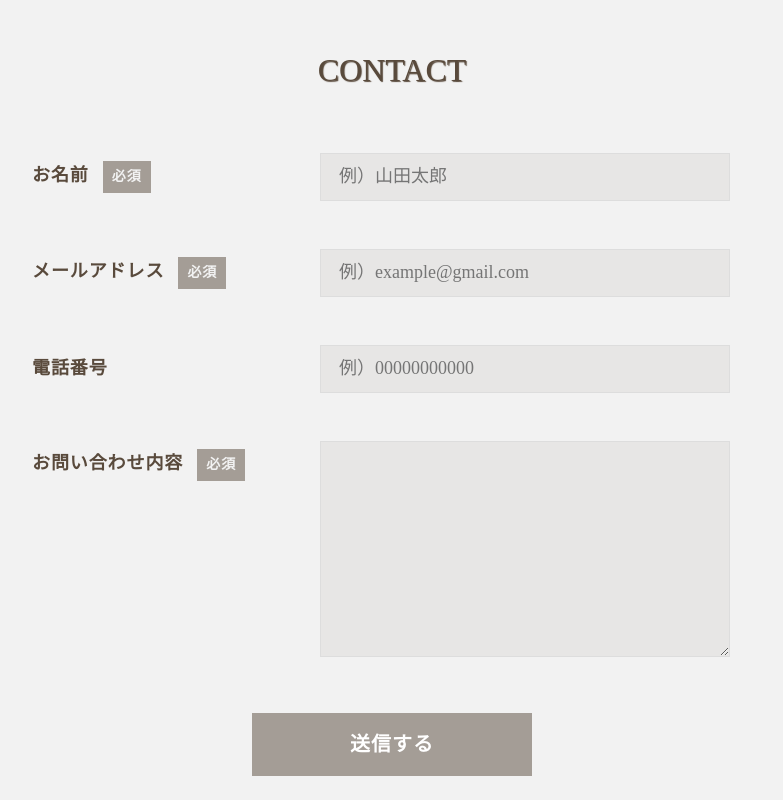
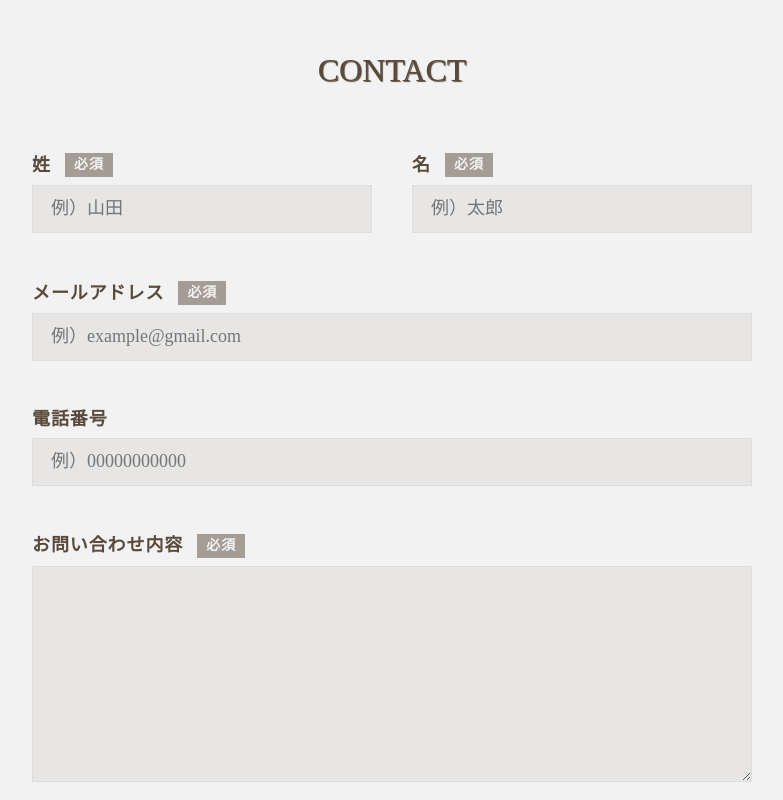
Before and after one commit to KantaroNakaya/concordia-nextjs, a Next.js app: page /contact in a window 1280 px wide. Shown: the part 420-1220 px from the top of the page, without its empty margins (248-1031 px from the left). Built offline with nearby package versions, Linux system fonts and the light colour scheme.

Commit message:
問い合わせフォーム調整

```diff
--- a/app/_components/ContactForm/index.module.css
+++ b/app/_components/ContactForm/index.module.css
@@ -1,4 +1,5 @@
 .form {
+    width: 100%;
     max-width: 720px;
     margin-left: auto;
     margin-right: auto;
@@ -6,17 +7,14 @@
 }
 @media screen and (max-width: 768px) {
     .form {
-        width: 50%;
-        min-width: 320px;
+        max-width: 420px;
     }
 }
 
 .formItem {
+    width: 100%;
     padding-top: 24px;
     padding-bottom: 24px;
-    width: 100%;
-    display: flex;
-    align-items: center;
 }
 @media screen and (max-width: 768px) {
     .formItem {
@@ -27,87 +25,78 @@
         flex-wrap: wrap;
     }
 }
+.formItemName{
+    display: grid;
+    grid-template-columns: repeat(2,1fr);
+    grid-gap: 2em;
+}
+@media screen and (max-width: 768px){
+    .formItemName{
+        display: block;
+    }
+}
 
 .formItemLabel {
+    display: flex;
     width: 100%;
-    max-width: 248px;
+    align-items: center;
+    margin-bottom: 8px;
     letter-spacing: 0.05em;
     font-weight: bold;
     font-size: 18px;
 }
 @media screen and (max-width: 768px) {
     .formItemLabel {
+        display: flex;
         max-width: inherit;
-        display: flex;
         align-items: center;
         font-size: 15px;
     }
 }
 
-.formItemLabel.isMsg {
-    margin-top: 8px;
-    margin-bottom: auto;
-}
-@media screen and (max-width: 768px) {
-    .formItemLabel.isMsg {
-        margin-top: 0;
-    }
-}
-
 .formItemLabelRequired {
+    display: inline-block;
+    width: 48px;
+    margin-left: 1em;
+    padding: 4px;
     border-radius: 0px;
-    margin-left: 1em;
-    padding-top: 8px;
-    padding-bottom: 8px;
-    width: 48px;
-    display: inline-block;
-    text-align: center;
     background: rgba(89, 74, 60, 0.5);
     color: #f2f2f2;
     font-size: 14px;
+    text-align: center;
 }
 @media screen and (max-width: 768px) {
     .formItemLabelRequired {
-        padding-top: 4px;
-        padding-bottom: 4px;
         width: 32px;
         font-size: 10px;
     }
 }
 
 .formItemInput {
+    display: block;
+    width: 100%;
+    height: 48px;
     border: 1px solid #ddd;
     border-radius: 0px;
-    margin-left: 40px;
     padding-left: 1em;
     padding-right: 1em;
-    height: 48px;
-    flex: 1;
-    width: 100%;
-    max-width: 410px;
     background: rgba(140, 126, 114, 0.1);
     font-size: 18px;
 }
 @media screen and (max-width: 768px) {
     .formItemInput {
+        height: 40px;
         margin-left: 0;
         margin-top: 18px;
-        height: 40px;
-        flex: inherit;
         font-size: 15px;
     }
 }
 
 .formItemTextarea {
+    width: 100%;
     border: 1px solid #ddd;
-    border-radius: 0px;
-    margin-left: 40px;
-    padding-left: 1em;
-    padding-right: 1em;
+    padding: 1em;
     height: 216px;
-    flex: 1;
-    width: 100%;
-    max-width: 410px;
     background: rgba(140, 126, 114, 0.1);
     font-size: 18px;
 }
--- a/app/_components/ContactForm/index.tsx
+++ b/app/_components/ContactForm/index.tsx
@@ -36,10 +36,13 @@ export default function ContactForm() {
             action={formAction}
             onSubmit={handleSubmit}
         >
+            <div className={styles.formItemName}>
                 <div className={styles.formItem}>
                     <label className={styles.formItemLabel} htmlFor="name">
-                    <span className={styles.formItemLabelText}>お名前</span>
-                    <span className={styles.formItemLabelRequired}>必須</span>
+                        <span className={styles.formItemLabelText}>姓</span>
+                        <span className={styles.formItemLabelRequired}>
+                            必須
+                        </span>
                     </label>
                     <input
                         type="text"
@@ -47,8 +50,25 @@ export default function ContactForm() {
                         name="name"
                         required
                         className={styles.formItemInput}
-                    placeholder="例）山田太郎"
+                        placeholder="例）山田"
                     />
+                </div>
+                <div className={styles.formItem}>
+                    <label className={styles.formItemLabel} htmlFor="name">
+                        <span className={styles.formItemLabelText}>名</span>
+                        <span className={styles.formItemLabelRequired}>
+                            必須
+                        </span>
+                    </label>
+                    <input
+                        type="text"
+                        id="name"
+                        name="name"
+                        required
+                        className={styles.formItemInput}
+                        placeholder="例）太郎"
+                    />
+                </div>
             </div>
             <div className={styles.formItem}>
                 <label className={styles.formItemLabel} htmlFor="email">
@@ -80,7 +100,7 @@ export default function ContactForm() {
             </div>
             <div className={styles.formItem}>
                 <label
-                    className={styles.formItemLabel + " " + styles.isMsg}
+                    className={styles.formItemLabel}
                     htmlFor="message"
                 >
                     <span className={styles.formItemLabelText}>
```
Lines whose indentation alone changed are shown as unchanged.
